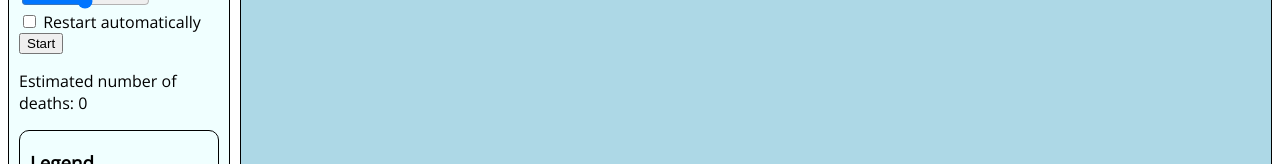
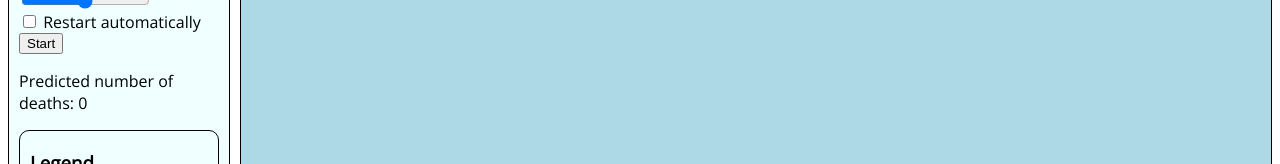
Before and after one commit to YoeriNijs/virus-outbreak-simulator, an Angular app: page / in a window 1280 px wide. Shown: the part 422-586 px from the top of the page. Built offline with nearby package versions, Linux system fonts and the light colour scheme.

Commit message:
It should be predicted

```diff
--- a/src/app/app.component.html
+++ b/src/app/app.component.html
@@ -11,7 +11,7 @@
     <button *ngIf="currentState === 'stop'" (click)="restart()">Restart</button>
     <button *ngIf="currentState === 'stop' || currentState === 'restart'" (click)="reset()">Reset</button>
 
-    <p>Estimated number of deaths: {{ currentPrediction }}</p>
+    <p>Predicted number of deaths: {{ currentPrediction }}</p>
 
     <div class="legend">
         <h3>Legend</h3>
```
